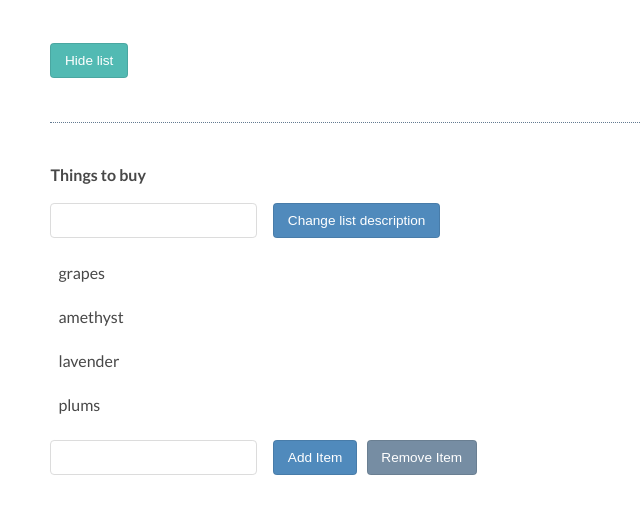
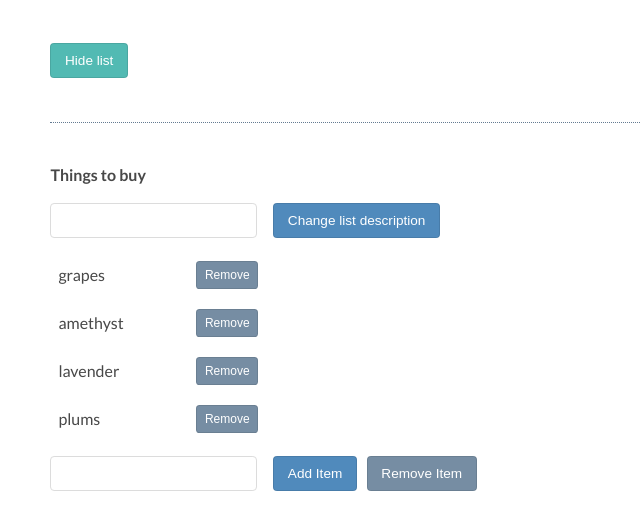
Before and after one commit to tesla809/shopping-list-es6-test, a plain HTML site: page index.html in a window 1280 px wide. Shown: the part 146-676 px from the top of the page, without its empty margins (0-640 px from the left). Drawn offline with Linux system fonts and the light colour scheme.

Commit message:
added buttons to list items.

```diff
--- a/index.html
+++ b/index.html
@@ -13,10 +13,10 @@
       <input type='text' class="description">
       <button class="description">Change list description</button>
       <ul>
-        <li>grapes</li>
-        <li>amethyst</li>
-        <li>lavender</li>
-        <li>plums</li>
+        <li>grapes <button>Remove</button></li>
+        <li>amethyst <button>Remove</button></li>
+        <li>lavender <button>Remove</button></li>
+        <li>plums <button>Remove</button></li>
       </ul>
       <input type='text' class="addItemInput">
       <button class='addItemButton'>Add Item</button>
```
